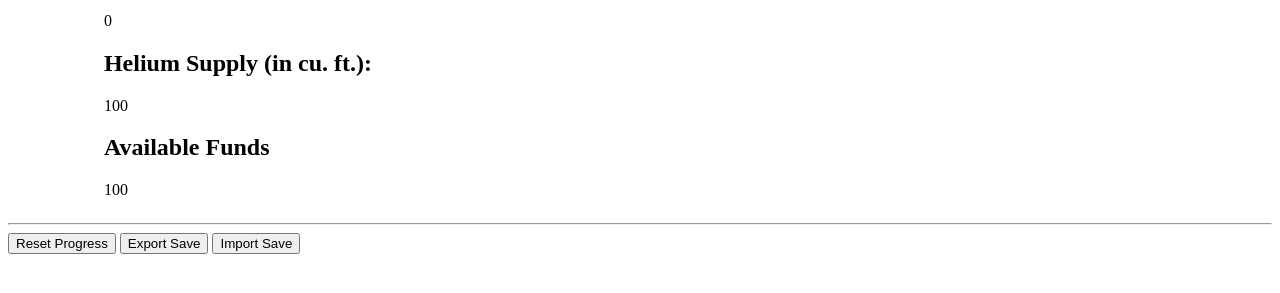
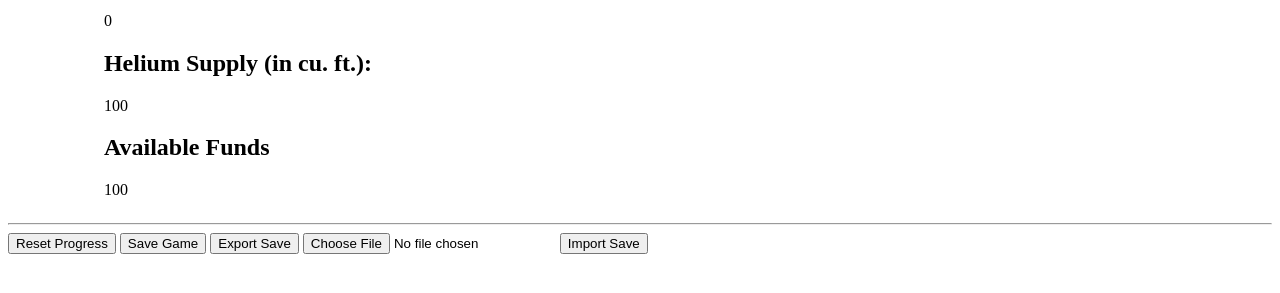
Before and after one commit to acf199/balloon-tycoon, a plain HTML site: page index.html in a window 1280 px wide. Shown: the part 383-676 px from the top of the page. Drawn offline with Linux system fonts and the light colour scheme.

Commit message:
Update index.html

```diff
--- a/index.html
+++ b/index.html
@@ -64,9 +64,13 @@
 <hr>
 
 <button id="resetGame">Reset Progress</button>
+<button id="saveGame">Save Game</button>
+
+
 <button id="exportSave">Export Save</button>
-<input type="file" id="importSaveFile" style="display:none;" />
+<input type="file" id="importFile" accept=".json" />
 <button id="importSave">Import Save</button>
+
 
 
 
```
